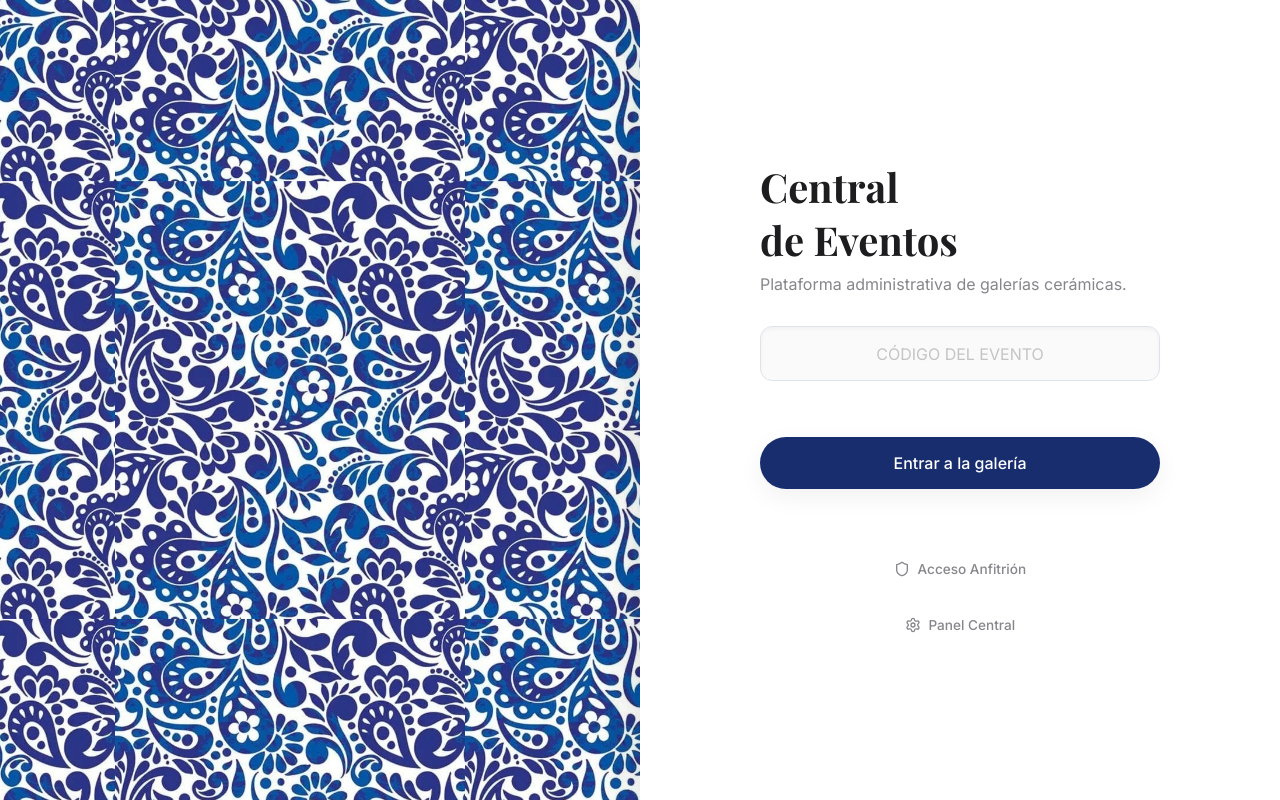
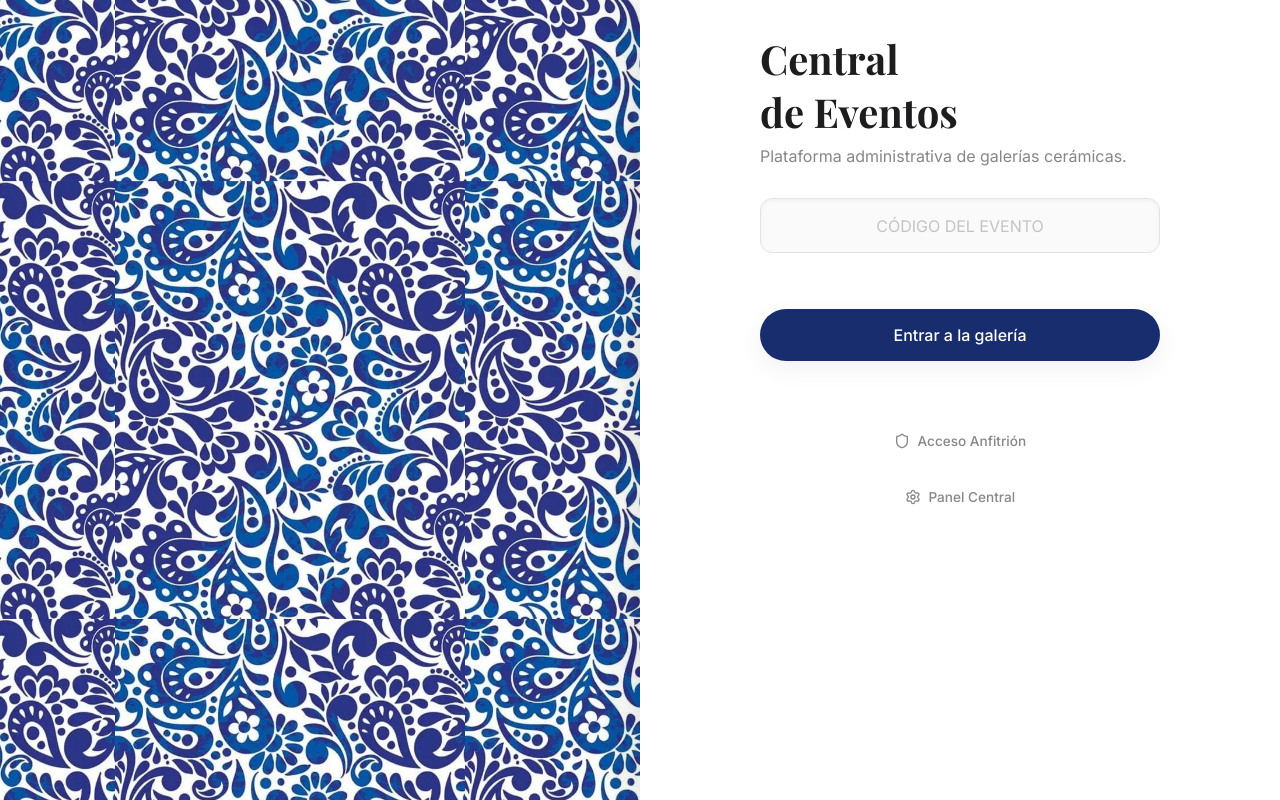
Before and after one commit to joaquinmarinoramirezreyes/Album, a React (Vite) app: page / in a window 1280 px wide. Built offline with nearby package versions, Linux system fonts and the light colour scheme; a web font is replaced by a local one.

Commit message:
fix(ui): allow scrolling in login screen for smaller viewports

```diff
--- a/styles.css
+++ b/styles.css
@@ -1040,8 +1040,10 @@ section#screen-login.screen > .login {
   box-shadow: 0 -10px 40px rgba(0,0,0,0.1) !important;
   display: flex !important;
   flex-direction: column;
-  justify-content: center;
+  justify-content: flex-start !important;
   align-items: center;
+  overflow-y: auto !important;
+  padding-top: 2rem !important;
   border: none !important;
   position: relative;
   z-index: 10;
```
